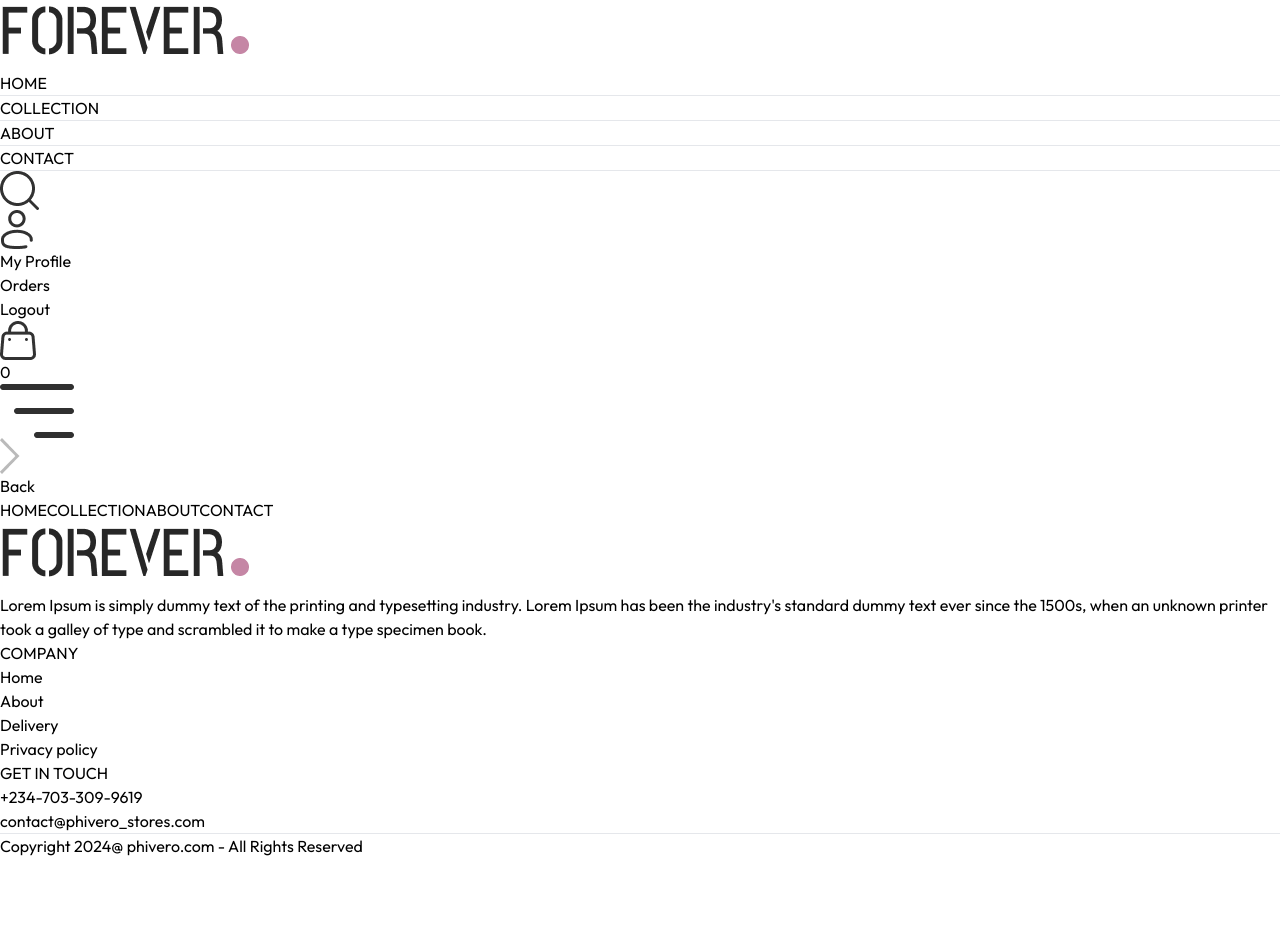
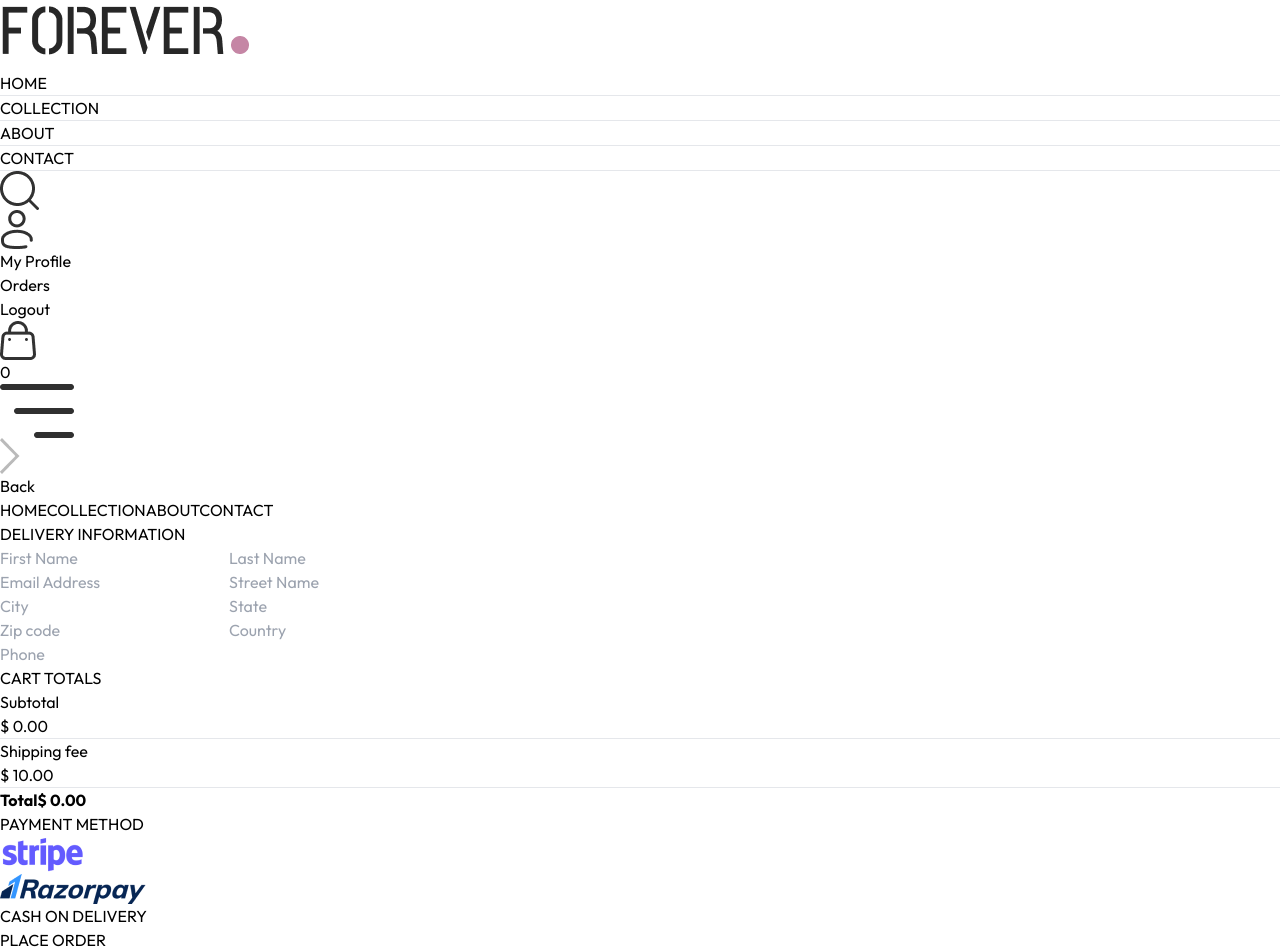
Before and after one commit to Majorbangz88/phivero_store, a React (Vite) app: page /place-order in a window 1280 px wide. Shown: the top 952 px of the page. Before the commit the page ends 858 px from the top, so only its background shows below. Built offline with nearby package versions, Linux system fonts and the light colour scheme.

Commit message:
added the place-order page and working on my-orders page

```diff
--- a/src/context/shopContext.jsx
+++ b/src/context/shopContext.jsx
@@ -1,6 +1,7 @@
 import {createContext, useEffect, useState} from "react";
 import {products} from "../assets/frontend_assets/assets.js";
 import {toast} from "react-toastify";
+import {useNavigate} from "react-router-dom";
 
 export const ShopContext = createContext();
 
@@ -11,6 +12,7 @@
     const [search, setSearch] = useState('');
     const [showSearch, setShowSearch] = useState(false);
     const [cartItems, setCartItems] = useState({})
+    const navigate = useNavigate();
 
     const addToCart = async (itemId, size) => {
         if (!size) {
@@ -77,7 +79,7 @@
         products, currency, deliveryFee,
         search, setSearch, showSearch, setShowSearch,
         cartItems, addToCart, getCartCount, updateQuantity,
-        getCartAmount
+        getCartAmount, navigate
     }
 
     return (
--- a/src/pages/cart.jsx
+++ b/src/pages/cart.jsx
@@ -6,7 +6,7 @@
 
 function Cart(props) {
 
-    const {products, currency, cartItems, updateQuantity} = useContext(ShopContext);
+    const {products, currency, cartItems, updateQuantity, navigate} = useContext(ShopContext);
     const [cartData, setCartData] = useState([]);
 
     useEffect(() => {
@@ -59,6 +59,9 @@
             <div className="flex justify-end my-20">
                 <div className="w-full sm:w-[450px]">
                     <CartTotal />
+                    <div className="w-full text-end">
+                        <button onClick={()=>navigate('/place-order')} className="bg-black text-white text-sm my-8 px-8 py-3">PROCEED TO CHECKOUT</button>
+                    </div>
                 </div>
             </div>
 
--- a/src/pages/orders.jsx
+++ b/src/pages/orders.jsx
@@ -1,8 +1,18 @@
-import React from 'react';
+import React, {useContext} from 'react';
+import {ShopContext} from "../context/shopContext.jsx";
+import Title from "../components/title.jsx";
 
-function Orders(props) {
+function Orders() {
+
+    const {products, currency} = useContext(ShopContext);
     return (
-        <div></div>
+        <div className="border-t pt-16">
+            <div className="text-2xl">
+                <Title text1={'MY'} text2={'ORDERS'} />
+            </div>
+
+            <div className=""> </div>
+        </div>
     );
 }
 
--- a/src/pages/placeOrder.jsx
+++ b/src/pages/placeOrder.jsx
@@ -1,8 +1,72 @@
-import React from 'react';
+import React, {useContext, useState} from 'react';
+import Title from "../components/title.jsx";
+import CartTotal from "../components/cartTotal.jsx";
+import {assets} from "../assets/frontend_assets/assets.js";
+import {useNavigation} from "react-router-dom";
+import {ShopContext} from "../context/shopContext.jsx";
 
 function PlaceOrder(props) {
+    const [paymentMethod, setPaymentMethod] = useState('cod');
+    const {navigate} = useContext(ShopContext);
+
     return (
-        <div></div>
+        <div className="flex flex-col sm:flex-row justify-between gap-4 pt-5 sm:pt-14 min-h-[80vh] border-t">
+            <div className="flex flex-col gap-4 w-full sm:max-w-[480px]">
+                <div className="text-xl sm:text-2xl my-3">
+                    <Title text1={'DELIVERY'} text2={'INFORMATION'}/>
+                </div>
+                <div className="flex gap-3">
+                    <input className="border border-gray-300 rounded py-1.5 px-3.5 w-full" type="text"
+                           placeholder='First Name'/>
+                    <input className="border border-gray-300 rounded py-1.5 px-3.5 w-full" type="text"
+                           placeholder='Last Name'/>
+                </div>
+                <input className="border border-gray-300 rounded py-1.5 px-3.5 w-full" type="text"
+                       placeholder='Email Address'/>
+                <input className="border border-gray-300 rounded py-1.5 px-3.5 w-full" type="text"
+                       placeholder='Street Name'/>
+                <div className="flex gap-3">
+                    <input className="border border-gray-300 rounded py-1.5 px-3.5 w-full" type="text"
+                           placeholder='City'/>
+                    <input className="border border-gray-300 rounded py-1.5 px-3.5 w-full" type="text"
+                           placeholder='State'/>
+                </div>
+                <div className="flex gap-3">
+                    <input className="border border-gray-300 rounded py-1.5 px-3.5 w-full" type="number"
+                           placeholder='Zip code'/>
+                    <input className="border border-gray-300 rounded py-1.5 px-3.5 w-full" type="text"
+                           placeholder='Country'/>
+                </div>
+                <input className="border border-gray-300 rounded py-1.5 px-3.5 w-full" type="number"
+                       placeholder='Phone'/>
+            </div>
+
+            <div className="mt-8">
+                <div className="mt-8 min-w-80">
+                    <CartTotal/>
+                </div>
+                <div className="mt-12">
+                    <Title text1={'PAYMENT'} text2={'METHOD'} />
+                    <div className="flex gap-3 flex-col lg:flex-row">
+                        <div onClick={()=> setPaymentMethod('stripe')} className="flex item-center gap-3 border p-2 px-3 cursor-pointer">
+                            <p className={`min-w-3.5 border rounded-full ${paymentMethod === 'stripe' ? 'bg-green-400' : ''}`}></p>
+                            <img className="h-5 mx-4" src={assets.stripe_logo} alt=""/>
+                        </div>
+                        <div onClick={()=> setPaymentMethod('razorpay')} className="flex item-center gap-3 border p-2 px-3 cursor-pointer">
+                            <p className={`min-w-3.5 border rounded-full ${paymentMethod === 'razorpay' ? 'bg-green-400' : ''}`}></p>
+                            <img className="h-5 mx-4" src={assets.razorpay_logo} alt=""/>
+                        </div>
+                        <div onClick={()=> setPaymentMethod('cod')} className="flex item-center gap-3 border p-2 px-3 cursor-pointer">
+                            <p className={`min-w-3.5 border rounded-full ${paymentMethod === 'cod' ? 'bg-green-400' : ''}`}></p>
+                            <p className="text-gray-500 text-sm font-medium mx-4">CASH ON DELIVERY</p>
+                        </div>
+                    </div>
+                </div>
+                <div className="w-full text-end mt-8">
+                    <button onClick={()=> navigate('/orders')} className="bg-black text-white px-16 py-3 text-sm">PLACE ORDER</button>
+                </div>
+            </div>
+        </div>
     );
 }
 
```
